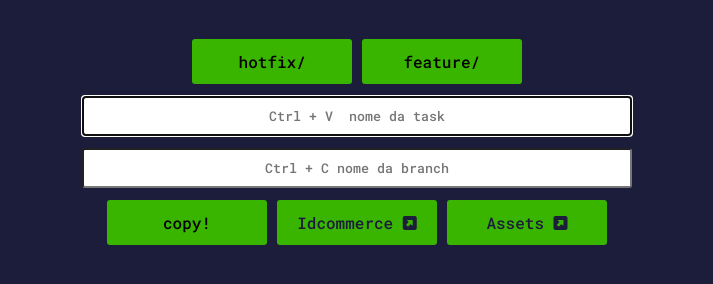
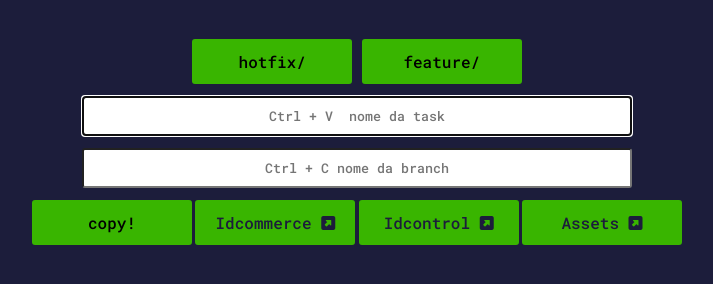
Before and after one commit to dominguesgabe/arruma-esse-nome, a plain HTML site: page index.html in a window 1280 px wide. Shown: the part 214-498 px from the top of the page, without its empty margins (283-996 px from the left). Drawn offline with Linux system fonts and the light colour scheme.

Commit message:
Criando botao do idcontrol
CLI-0001

```diff
--- a/index.html
+++ b/index.html
@@ -47,6 +47,7 @@
                         copy!
                     </button>
                     <a class="btn" href="https://gitlab.com/Climba/idcommerce/-/branches/new">Idcommerce <i class="fa-solid fa-square-up-right"></i></a>
+                    <a class="btn" href="https://gitlab.com/Climba/idcontrol/-/branches/new">Idcontrol <i class="fa-solid fa-square-up-right"></i></a>
                     <a class="btn" href="https://gitlab.com/Climba/assets/-/branches/new">Assets <i class="fa-solid fa-square-up-right"></i></a>
                 </div>
             </div>
--- a/style.css
+++ b/style.css
@@ -46,7 +46,7 @@ body {
 
 .btn-flex {
     display: flex;
-    width: 500px;
+    width: 650px;
     justify-content: space-between;
     margin: 0 auto;
 }
```
